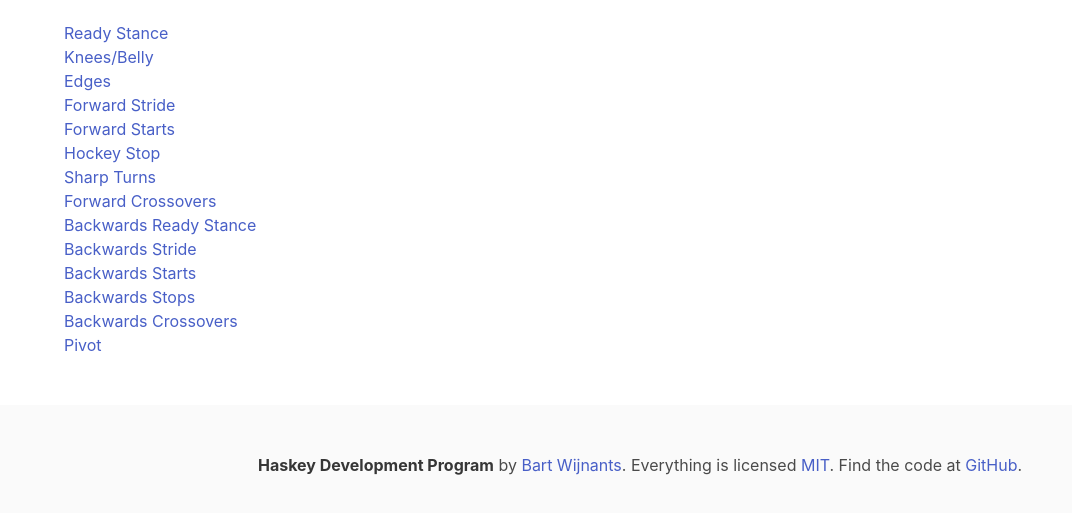
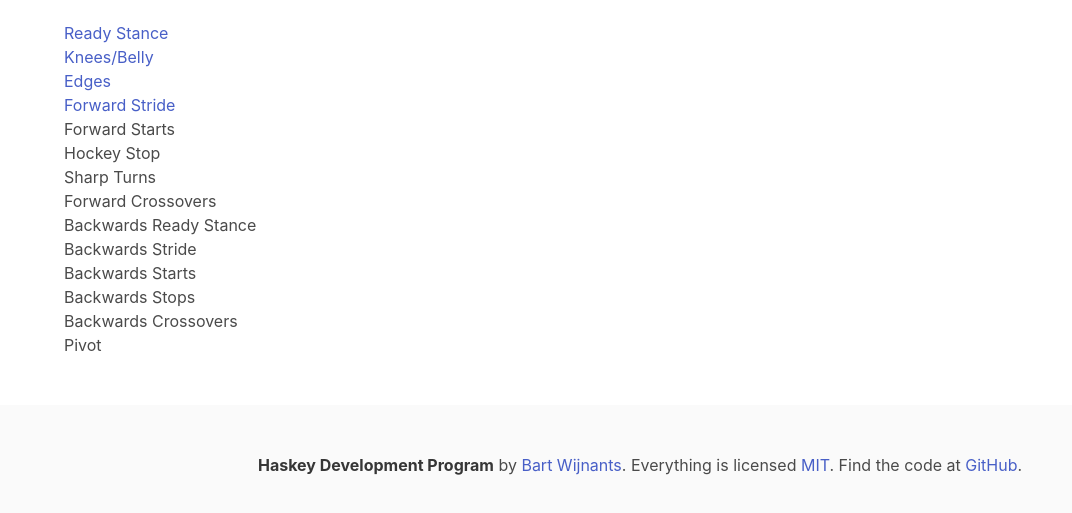
Before and after one commit to bartw/hdp, a Gatsby site: page /skills in a window 1280 px wide. Shown: the part 205-718 px from the top of the page, without its empty margins (0-1072 px from the left). Built offline with nearby package versions, Linux system fonts and the light colour scheme; Gatsby itself is replaced by a stand-in of ours.

Commit message:
only show detail when needed

```diff
--- a/src/pages/skills.js
+++ b/src/pages/skills.js
@@ -49,7 +49,11 @@ const Skills = ({ active, detail, activate, showDetail, hideDetail }) => (
           <ul>
             {active.items.map(skill => (
               <li key={skill.id}>
-                <a onClick={() => showDetail(skill)}>{skill.label}</a>
+                {skill.teachingPoints && skill.teachingPoints.length ? (
+                  <a onClick={() => showDetail(skill)}>{skill.label}</a>
+                ) : (
+                  skill.label
+                )}
               </li>
             ))}
           </ul>
```
